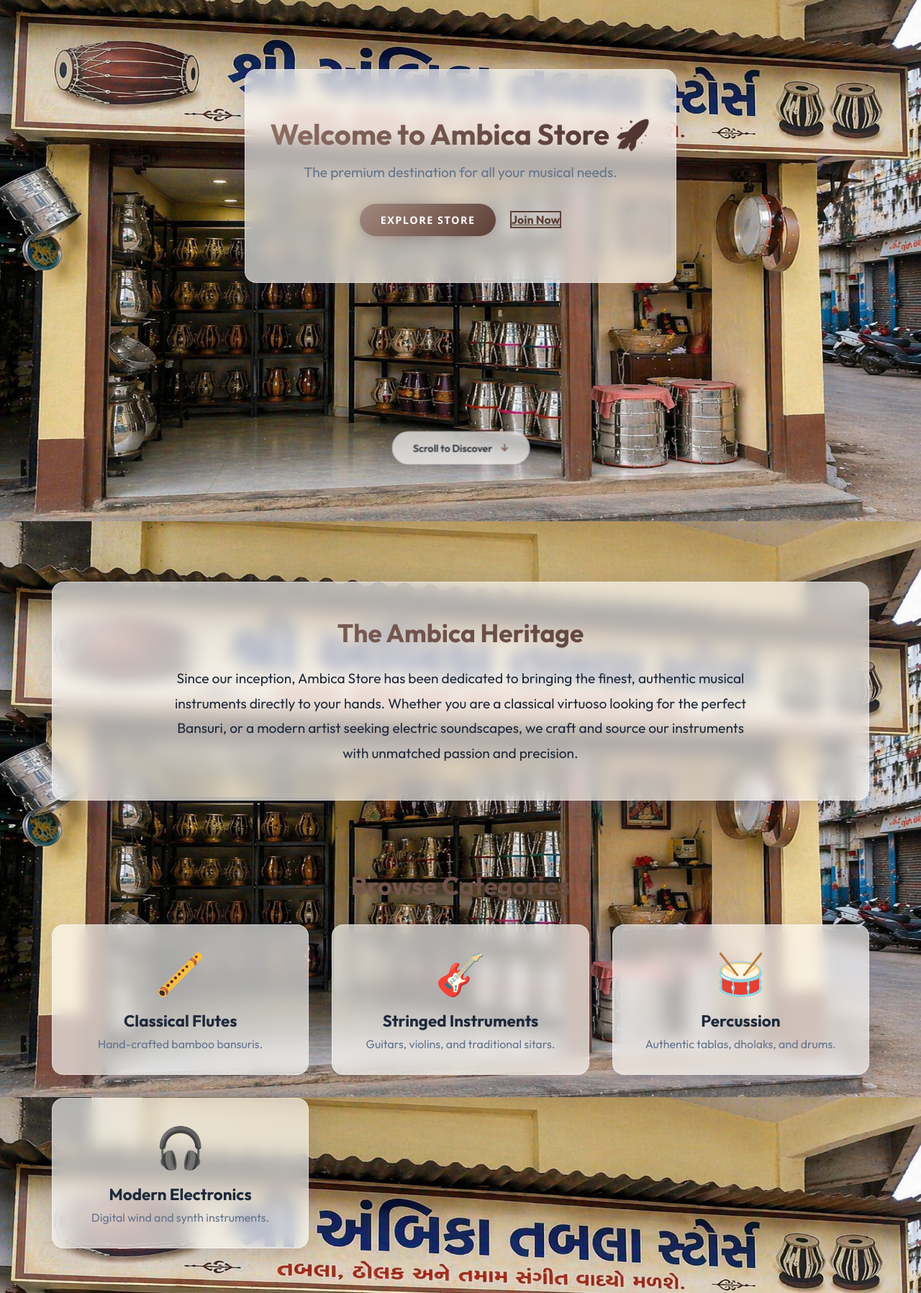
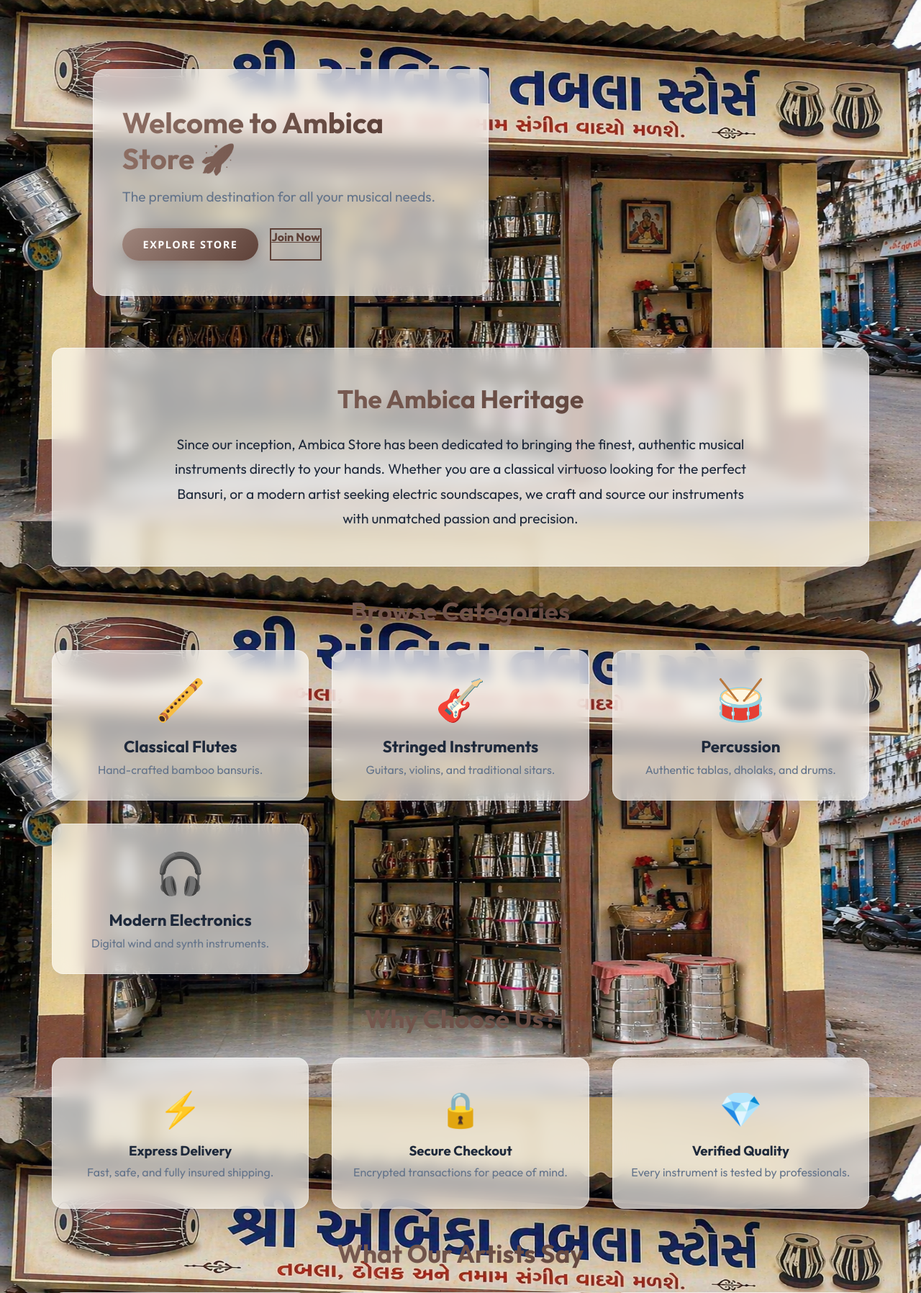
Before and after one commit to RathodKarina/Ambica_store, a Flask app: page / in a window 1280 px wide. Shown: the part 76-1872 px from the top of the page at 72% size. Run offline with Flask 3, Linux system fonts and the light colour scheme; data comes from the database, SQL or seed files in the repository.

Commit message:
UI tweak: compact home page layout and shift hero block left

```diff
--- a/static/css/style.css
+++ b/static/css/style.css
@@ -184,7 +184,7 @@ form input:focus {
 
 /* Home Sections */
 .section-main {
-  margin: 6rem 0;
+  margin: 2.5rem 0;
   position: relative;
   z-index: 20;
 }
--- a/templates/index.html
+++ b/templates/index.html
@@ -1,20 +1,14 @@
 {% extends 'base.html' %}
 {% block body_class %}page-home{% endblock %}
 {% block content %}
-<!-- Hero Section -->
-<div style="display: flex; flex-direction: column; min-height: 85vh; justify-content: center; align-items: center; padding-bottom: 4rem; position: relative; z-index: 20;">
-    <div class="glass-card" style="text-align: center; padding: 4rem 2rem; max-width: 600px; width: 100%; margin-top: 4rem;">
-        <h2 style="margin-bottom: 1rem;">Welcome to Ambica Store 🚀</h2>
+<div style="display: flex; flex-direction: column; min-height: 40vh; justify-content: center; align-items: flex-start; padding: 2rem 5%; position: relative; z-index: 20;">
+    <div class="glass-card" style="text-align: left; padding: 3rem 2.5rem; max-width: 550px; width: 100%; margin-top: 2rem;">
+        <h2 style="margin-bottom: 1rem; text-align: left;">Welcome to Ambica Store 🚀</h2>
         <p style="color: var(--text-muted); font-size: 1.2rem; margin-bottom: 2rem;">The premium destination for all your musical needs.</p>
-        <div>
+        <div style="display: flex; gap: 1rem;">
             <a href="/products" class="btn">Explore Store</a>
-            <a href="/register" class="btn-outline" style="margin-left: 1rem;">Join Now</a>
+            <a href="/register" class="btn-outline">Join Now</a>
         </div>
-    </div>
-    <div style="text-align: center; margin-top: auto; padding-top: 3rem;">
-        <a href="#overview" style="background: rgba(255,255,255,0.85); color: var(--text-main); font-size: 1rem; padding: 0.8rem 2rem; border-radius: 50px; display: inline-flex; align-items: center; gap: 0.8rem; text-decoration: none; font-weight: 600; box-shadow: var(--glass-shadow); backdrop-filter: blur(10px); animation: bounceIn 2s infinite; border: 1px solid var(--glass-border); transition: all 0.3s ease;">
-            Scroll to Discover <span style="font-size: 1.2rem; color: var(--accent);">&#8595;</span>
-        </a>
     </div>
 </div>
 
```
